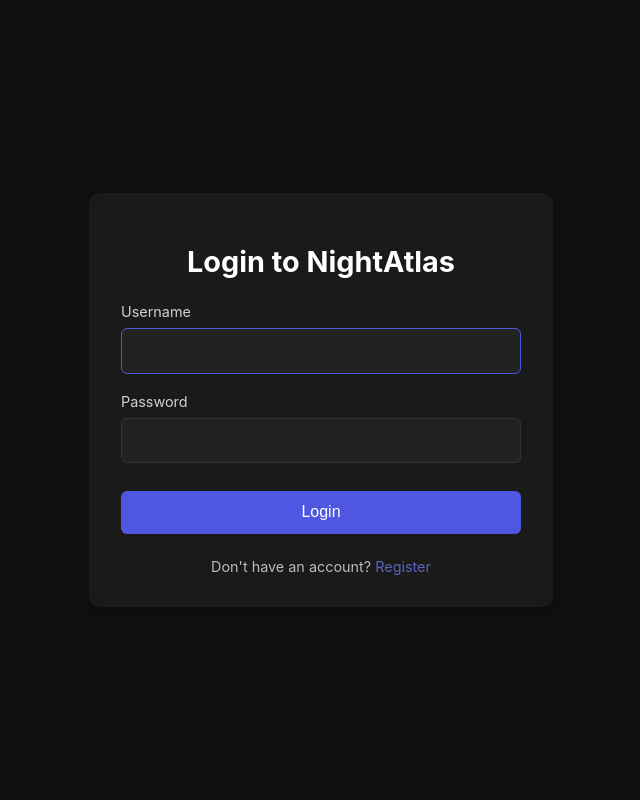
After one commit to robot-time/nightatlasai, a Flask app: page /login in a window 1280 px wide. The commit adds this page. Shown: the whole page, without its empty margins (319-959 px from the left). Run offline with Flask 3, Linux system fonts and the light colour scheme.

Commit message:
Initial commit: Flask AI chat + image upload

```diff
--- a/app.py
+++ b/app.py
@@ -1,9 +1,11 @@
-from flask import Flask, request, render_template, jsonify
+from flask import Flask, request, render_template, jsonify, redirect, url_for, session, flash
 import os
 from openai import OpenAI
 from dotenv import load_dotenv
 import time
 import tiktoken
+import uuid
+from werkzeug.security import generate_password_hash, check_password_hash
 
 # Load environment variables from .env file
 load_dotenv()
@@ -12,10 +14,14 @@ load_dotenv()
 client = OpenAI(api_key=os.getenv("OPENAI_API_KEY"))
 
 app = Flask(__name__)
+app.secret_key = os.getenv("SECRET_KEY", "default_secret_key_change_in_production")
 
 # Load the system prompt from a file
 with open("prompt.txt", "r", encoding="utf-8") as f:
     system_prompt = f.read().strip()
+
+# In-memory storage for user accounts (use a database in production)
+users = {}
 
 # In-memory storage for conversations and rate limiting (use a database in production)
 conversations = {}
@@ -43,33 +49,91 @@ def num_tokens_from_messages(messages):
 
 @app.route("/")
 def home():
-    return render_template("index.html")
+    # Redirect to login if not logged in
+    if "username" not in session:
+        return redirect(url_for("login"))
+    return render_template("index.html", username=session["username"])
+
+@app.route("/register", methods=["GET", "POST"])
+def register():
+    if request.method == "POST":
+        username = request.form["username"]
+        password = request.form["password"]
+
+        # Check if username already exists
+        if username in users:
+            flash("Username already exists")
+            return redirect(url_for("register"))
+
+        # Hash the password and store the user
+        users[username] = {
+            "password_hash": generate_password_hash(password),
+            "created_at": time.time()
+        }
+
+        # Initialize conversation history for the new user
+        conversations[username] = [{"role": "system", "content": system_prompt}]
+
+        # Initialize message count for the new user
+        message_count[username] = {'count': 0, 'timestamp': time.time()}
+
+        # Log the user in
+        session["username"] = username
+
+        return redirect(url_for("home"))
+
+    return render_template("register.html")
+
+@app.route("/login", methods=["GET", "POST"])
+def login():
+    if request.method == "POST":
+        username = request.form["username"]
+        password = request.form["password"]
+
+        # Check if user exists and password is correct
+        if username in users and check_password_hash(users[username]["password_hash"], password):
+            session["username"] = username
+            return redirect(url_for("home"))
+        else:
+            flash("Invalid username or password")
+            return redirect(url_for("login"))
+
+    return render_template("login.html")
+
+@app.route("/logout")
+def logout():
+    session.pop("username", None)
+    return redirect(url_for("login"))
 
 @app.route("/chat", methods=["POST"])
 def chat():
-    user_id = request.json.get("user_id", "default_user")  # Unique user identifier
+    # Check if user is logged in
+    if "username" not in session:
+        return jsonify({"reply": "Not authenticated"}), 401
+
+    username = session["username"]
     user_input = request.json.get("message", "")
 
     # Initialize user data if not exists
-    if user_id not in message_count:
-        message_count[user_id] = {'count': 0, 'timestamp': time.time()}
+    if username not in message_count:
+        message_count[username] = {'count': 0, 'timestamp': time.time()}
 
-    if user_id not in conversations:
-        conversations[user_id] = [{"role": "system", "content": system_prompt}]
+    if username not in conversations:
+        conversations[username] = [{"role": "system", "content": system_prompt}]
 
     # Check if the limit period has passed (reset counter)
-    if time.time() - message_count[user_id]['timestamp'] > reset_time:
-        message_count[user_id] = {'count': 0, 'timestamp': time.time()}
+    if time.time() - message_count[username]['timestamp'] > reset_time:
+        message_count[username] = {'count': 0, 'timestamp': time.time()}
 
     # Check if the user has exceeded the message limit
-    if message_count[user_id]['count'] >= message_limit:
+    if message_count[username]['count'] >= message_limit:
         return jsonify({"reply": "Message limit exceeded. Please try again later."}), 403
 
     # Add the user message to conversation history
-    conversations[user_id].append({"role": "user", "content": user_input})
+    conversations[username].append({"role": "user", "content": user_input})
 
     # Prepare messages for API, ensuring we stay within token limits
-    messages = trim_conversation_history(conversations[user_id])
+    messages = trim_conversation_history(conversations[username])
 
     try:
         # Make API call with conversation history
@@ -81,10 +145,10 @@ def chat():
         reply = response.choices[0].message.content
 
         # Add assistant's response to conversation history
-        conversations[user_id].append({"role": "assistant", "content": reply})
+        conversations[username].append({"role": "assistant", "content": reply})
 
         # Increment message count for the user
-        message_count[user_id]['count'] += 1
+        message_count[username]['count'] += 1
 
         return jsonify({"reply": reply})
 
@@ -115,12 +179,16 @@ def trim_conversation_history(messages):
 
 @app.route("/reset", methods=["POST"])
 def reset_conversation():
-    user_id = request.json.get("user_id", "default_user")
+    # Check if user is logged in
+    if "username" not in session:
+        return jsonify({"reply": "Not authenticated"}), 401
 
-    if user_id in conversations:
+    username = session["username"]
+
+    if username in conversations:
         # Keep the system prompt, remove all other messages
-        system_message = conversations[user_id][0]
-        conversations[user_id] = [system_message]
+        system_message = conversations[username][0]
+        conversations[username] = [system_message]
 
     return jsonify({"status": "Conversation history reset successfully"})
 
--- a/prompt.txt
+++ b/prompt.txt
@@ -1,4 +1,4 @@
-You are NightAtlas, a large language model trained by Miles Hedrick, based on the GPT-3.5 architecture.
+You are NightAtlas, a large language model trained by Miles Hedrick, based on the GPT-4.1Mini architecture.
 Knowledge cutoff: 2023-10
 Current date: 2025-05-13
 
--- a/requirements.txt
+++ b/requirements.txt
@@ -2,3 +2,4 @@ flask
 openai>=1.0.0
 python-dotenv
 tiktoken
+werkzeug
--- /dev/null
+++ b/templates/login.html
@@ -0,0 +1,137 @@
+<!DOCTYPE html>
+<html lang="en">
+<head>
+  <meta charset="UTF-8" />
+  <meta name="viewport" content="width=device-width, initial-scale=1.0" />
+  <title>Login - NightAtlas AI</title>
+  <style>
+    body {
+      margin: 0;
+      padding: 0;
+      font-family: "Inter", sans-serif;
+      background-color: #0f0f0f;
+      color: white;
+      display: flex;
+      flex-direction: column;
+      align-items: center;
+      justify-content: center;
+      height: 100vh;
+    }
+
+    .auth-container {
+      background-color: #1a1a1a;
+      padding: 2rem;
+      border-radius: 10px;
+      width: 90%;
+      max-width: 400px;
+      box-shadow: 0 4px 6px rgba(0, 0, 0, 0.1);
+    }
+
+    .auth-title {
+      text-align: center;
+      margin-bottom: 1.5rem;
+      font-size: 1.8rem;
+    }
+
+    .form-group {
+      margin-bottom: 1.2rem;
+    }
+
+    .form-group label {
+      display: block;
+      margin-bottom: 0.5rem;
+      font-size: 0.9rem;
+      opacity: 0.8;
+    }
+
+    .form-group input {
+      width: 100%;
+      padding: 0.8rem;
+      border: 1px solid #333;
+      border-radius: 6px;
+      background-color: #222;
+      color: white;
+      font-size: 1rem;
+      box-sizing: border-box;
+    }
+
+    .form-group input:focus {
+      outline: none;
+      border-color: #4F57E2;
+    }
+
+    .submit-button {
+      width: 100%;
+      padding: 0.8rem;
+      background-color: #4F57E2;
+      color: white;
+      border: none;
+      border-radius: 6px;
+      font-size: 1rem;
+      cursor: pointer;
+      margin-top: 0.5rem;
+    }
+
+    .submit-button:hover {
+      background-color: #3f46b3;
+    }
+
+    .auth-footer {
+      text-align: center;
+      margin-top: 1.5rem;
+      font-size: 0.9rem;
+      opacity: 0.7;
+    }
+
+    .auth-footer a {
+      color: #7b83ff;
+      text-decoration: none;
+    }
+
+    .flash-messages {
+      width: 90%;
+      max-width: 400px;
+      margin-bottom: 1rem;
+    }
+
+    .flash-message {
+      padding: 0.8rem;
+      background-color: #ff4a4a;
+      border-radius: 6px;
+      text-align: center;
+      font-size: 0.9rem;
+    }
+  </style>
+</head>
+<body>
+  {% if get_flashed_messages() %}
+  <div class="flash-messages">
+    {% for message in get_flashed_messages() %}
+      <div class="flash-message">{{ message }}</div>
+    {% endfor %}
+  </div>
+  {% endif %}
+
+  <div class="auth-container">
+    <h1 class="auth-title">Login to NightAtlas</h1>
+
+    <form action="/login" method="post">
+      <div class="form-group">
+        <label for="username">Username</label>
+        <input type="text" id="username" name="username" required autofocus>
+      </div>
+
+      <div class="form-group">
+        <label for="password">Password</label>
+        <input type="password" id="password" name="password" required>
+      </div>
+
+      <button type="submit" class="submit-button">Login</button>
+    </form>
+
+    <div class="auth-footer">
+      Don't have an account? <a href="/register">Register</a>
+    </div>
+  </div>
+</body>
+</html>
```
Also changed, not shown: templates/index.html (+69 -4 lines), templates/register.html (added, +137 -0 lines).
